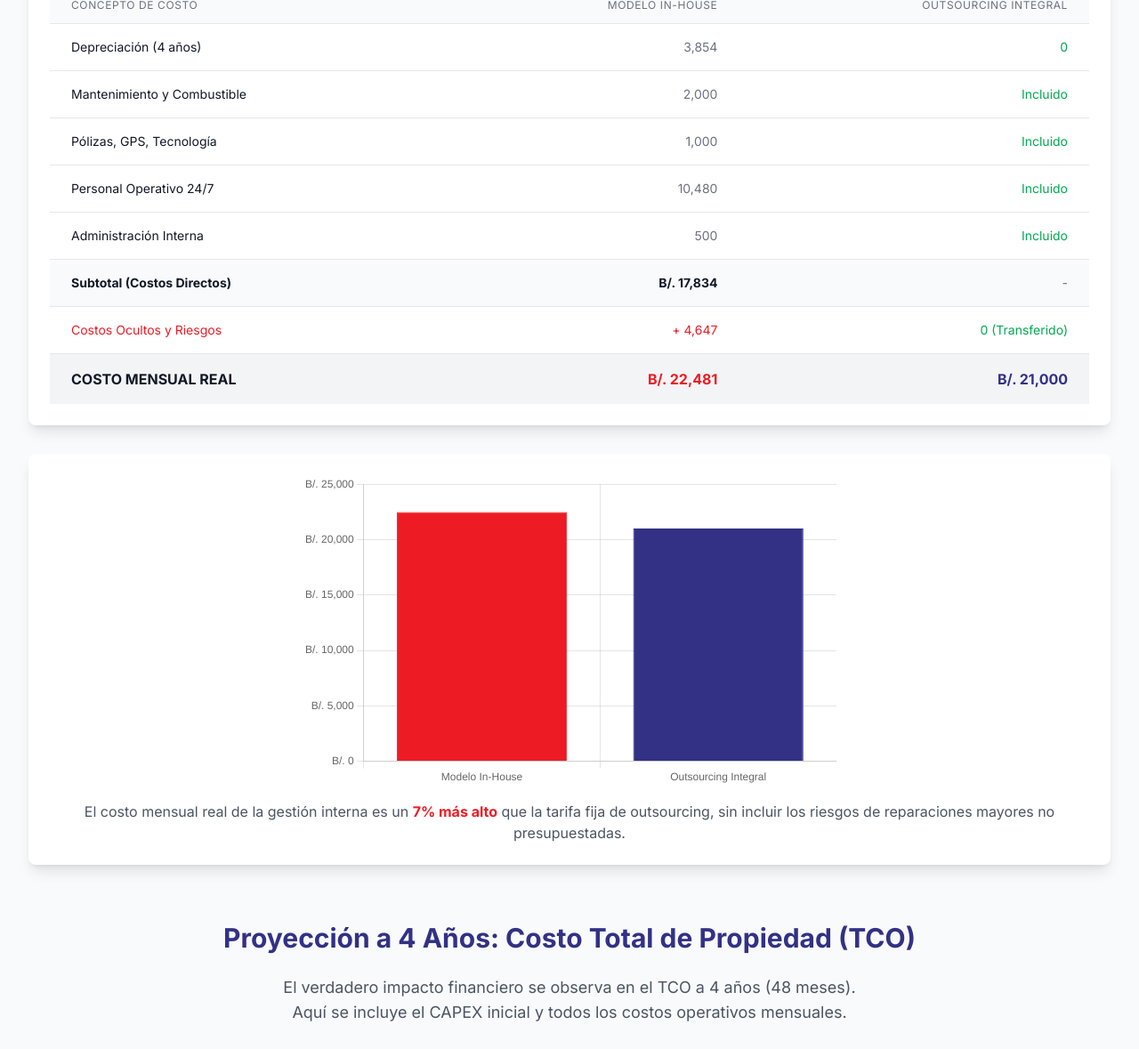
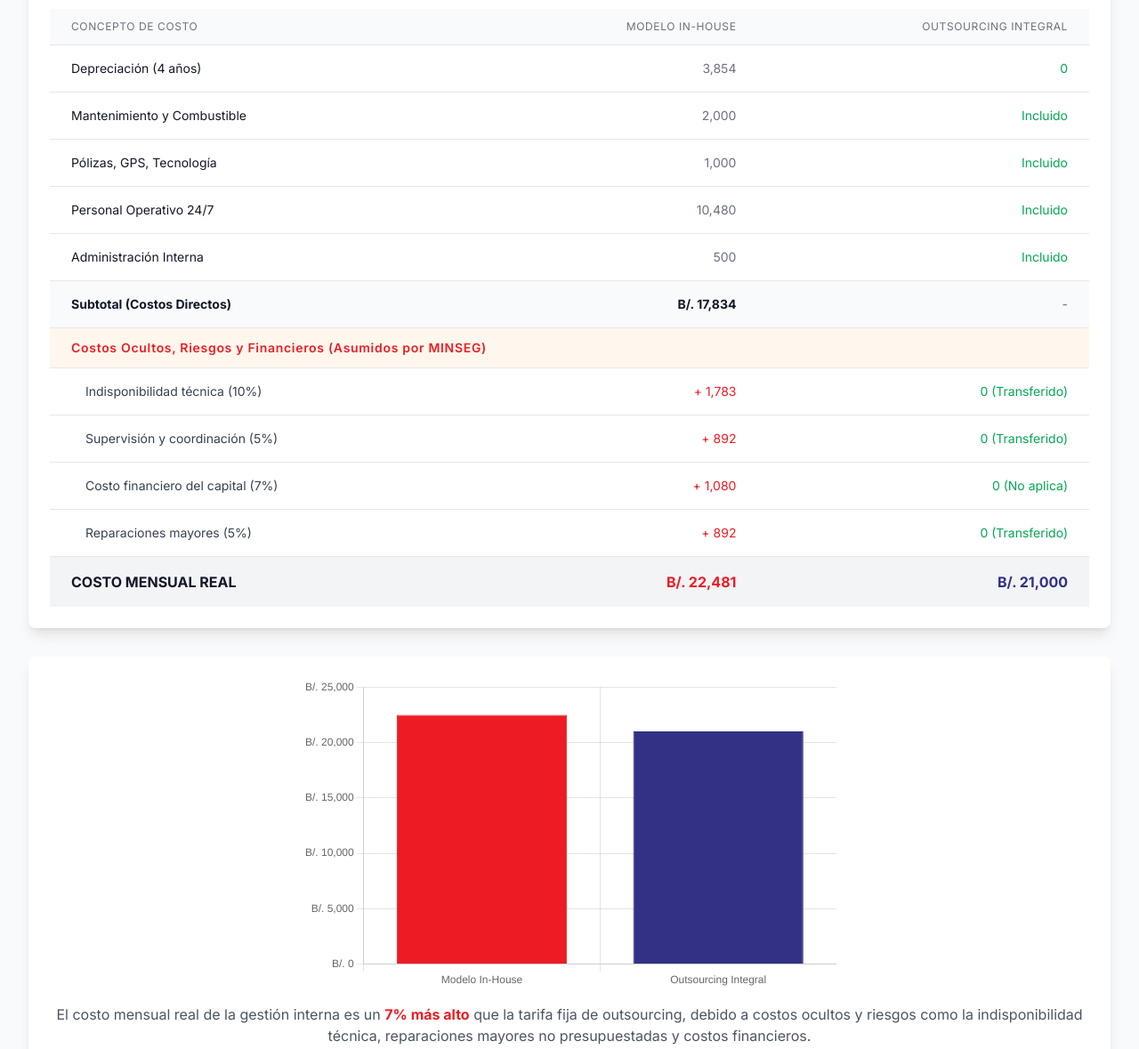
Before and after one commit to DigiProposal/SEMM-MINSEG, a plain HTML site: page index.html in a window 1280 px wide. Shown: the part 1350-2529 px from the top of the page at 89% size. Drawn offline with nearby package versions, Linux system fonts and the light colour scheme.

Commit message:
Update index.html

```diff
--- a/index.html
+++ b/index.html
@@ -71,13 +71,13 @@
                 <div class="bg-white p-6 rounded-lg shadow-md border-l-4 border-semm-orange">
                     <h3 class="text-2xl font-bold text-semm-orange mb-3">Modelo 1: Compra Directa (In-House)</h3>
                     <p class="text-gray-700">
-                        El MINSEG asume el 100% de la inversión inicial (CAPEX) para la compra de las ambulancias. Además, es responsable de la totalidad de la gestión operativa: contratación y administración de personal 24/7 (4.5 FTEs por unidad), mantenimientos, pólizas, combustible, reparaciones y el riesgo de indisponibilidad técnica.
+                        El MINSEG asume el 100% de la inversión inicial (CAPEX) para la compra de las ambulancias. Además, es responsable de la totalidad de la gestión operativa: contratación y administración de personal 24/7 (un promedio de 4.5 empleados a tiempo completo por unidad), mantenimientos, pólizas, combustible, reparaciones y el riesgo de indisponibilidad técnica.
                     </p>
                 </div>
                 <div class="bg-white p-6 rounded-lg shadow-md border-l-4 border-semm-blue">
                     <h3 class="text-2xl font-bold text-semm-blue mb-3">Modelo 2: Outsourcing Integral (SEMM)</h3>
                     <p class="text-gray-700">
-                        El MINSEG elimina el 100% de la inversión inicial (CAPEX). Paga una tarifa fija mensual de <strong class="text-semm-blue">B/. 21,000</strong> que incluye la ambulancia SVA, todo el personal (OVE + TUM 24/7), combustible, mantenimientos, seguros, insumos, tecnología y gestión administrativa. SEMM garantiza el reemplazo de la unidad en <4 horas, asegurando disponibilidad total.
+                        El MINSEG elimina el 100% de la inversión inicial (CAPEX). Paga una tarifa fija mensual de <strong class="text-semm-blue">B/. 21,000</strong> que incluye la ambulancia SVA, todo el personal (incluyendo Operador de Vehículo de Emergencia y Técnico en Urgencias Médicas 24/7), combustible, mantenimientos, seguros, insumos, tecnología y gestión administrativa. SEMM garantiza el reemplazo de la unidad en <4 horas, asegurando disponibilidad total.
                     </p>
                 </div>
             </div>
@@ -146,11 +146,33 @@
                                 <td class="px-6 py-4 whitespace-nowrap text-sm font-bold text-gray-900 text-right">B/. 17,834</td>
                                 <td class="px-6 py-4 whitespace-nowrap text-sm text-gray-500 text-right">-</td>
                             </tr>
+                        </tbody>
+                        <tbody class="bg-white divide-y divide-gray-200">
+                            <tr class="bg-orange-50">
+                                <td colspan="3" class="px-6 py-3 text-left text-sm font-semibold text-semm-orange tracking-wider">Costos Ocultos, Riesgos y Financieros (Asumidos por MINSEG)</td>
+                            </tr>
                             <tr>
-                                <td class="px-6 py-4 whitespace-nowrap text-sm font-medium text-semm-orange">Costos Ocultos y Riesgos</td>
-                                <td class="px-6 py-4 whitespace-nowrap text-sm text-semm-orange text-right">+ 4,647</td>
+                                <td class="px-6 py-4 whitespace-nowrap text-sm text-gray-700 pl-10">Indisponibilidad técnica (10%)</td>
+                                <td class="px-6 py-4 whitespace-nowrap text-sm text-semm-orange text-right">+ 1,783</td>
                                 <td class="px-6 py-4 whitespace-nowrap text-sm text-semm-green text-right">0 (Transferido)</td>
                             </tr>
+                            <tr>
+                                <td class="px-6 py-4 whitespace-nowrap text-sm text-gray-700 pl-10">Supervisión y coordinación (5%)</td>
+                                <td class="px-6 py-4 whitespace-nowrap text-sm text-semm-orange text-right">+ 892</td>
+                                <td class="px-6 py-4 whitespace-nowrap text-sm text-semm-green text-right">0 (Transferido)</td>
+                            </tr>
+                            <tr>
+                                <td class="px-6 py-4 whitespace-nowrap text-sm text-gray-700 pl-10">Costo financiero del capital (7%)</td>
+                                <td class="px-6 py-4 whitespace-nowrap text-sm text-semm-orange text-right">+ 1,080</td>
+                                <td class="px-6 py-4 whitespace-nowrap text-sm text-semm-green text-right">0 (No aplica)</td>
+                            </tr>
+                            <tr>
+                                <td class="px-6 py-4 whitespace-nowrap text-sm text-gray-700 pl-10">Reparaciones mayores (5%)</td>
+                                <td class="px-6 py-4 whitespace-nowrap text-sm text-semm-orange text-right">+ 892</td>
+                                <td class="px-6 py-4 whitespace-nowrap text-sm text-semm-green text-right">0 (Transferido)</td>
+                            </tr>
+                        </tbody>
+                        <tbody class="bg-white">
                             <tr class="bg-gray-100">
                                 <td class="px-6 py-4 whitespace-nowrap text-base font-bold text-gray-900">COSTO MENSUAL REAL</td>
                                 <td class="px-6 py-4 whitespace-nowrap text-base font-bold text-semm-orange text-right">B/. 22,481</td>
@@ -165,7 +187,7 @@
                 <div class="chart-container">
                     <canvas id="costoMensualChart"></canvas>
                 </div>
-                <p class="text-center text-gray-600 mt-4">El costo mensual real de la gestión interna es un <strong class="text-semm-orange">7% más alto</strong> que la tarifa fija de outsourcing, sin incluir los riesgos de reparaciones mayores no presupuestadas.</p>
+                <p class="text-center text-gray-600 mt-4">El costo mensual real de la gestión interna es un <strong class="text-semm-orange">7% más alto</strong> que la tarifa fija de outsourcing, debido a costos ocultos y riesgos como la indisponibilidad técnica, reparaciones mayores no presupuestadas y costos financieros.</p>
             </div>
         </section>
 
```
